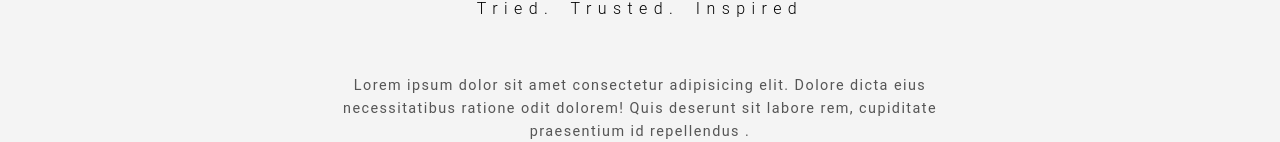
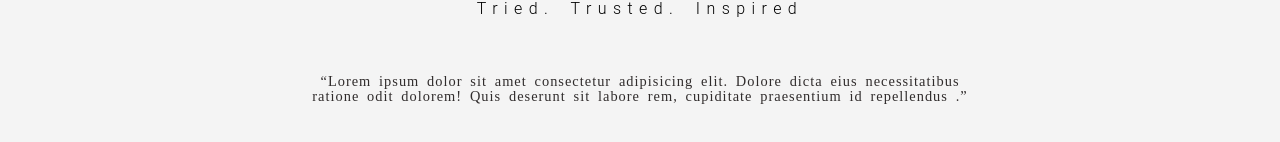
Before and after one commit to Abhinish-Kumar/HarshKK, a React (Vite) app: page /about in a window 1280 px wide. Shown: the part 810-952 px from the top of the page. Built offline with nearby package versions, Linux system fonts and the light colour scheme.

Commit message:
Update About.css

```diff
--- a/src/components/About/About.css
+++ b/src/components/About/About.css
@@ -127,15 +127,23 @@
 
         .blog-post p {
             /* word-spacing: .4rem; */
-            font-family: 'Roboto', sans-serif;
-            letter-spacing: .0.5rem;
-            letter-spacing: 0.1em; /* Slight letter spacing for elegance */
-  line-height: 1.6;
-            font-size: 0.9rem;
+            font-family: serif;
+            word-spacing: .2rem;
+            letter-spacing: 0.07em; /* Slight letter spacing for elegance */
+  line-height: 1.05;
+            font-size: .9rem;
           /* Line spacing for readability */
-            color: #555; /* Softer text color for content */
+            color: #302c2c; /* Softer text color for content */
             margin-bottom: 1rem; /* Space out paragraphs within the blog post */
         }
+        .blog-post  p::before {
+            content: "“";
+          }
+
+          .blog-post  p::after {
+            content: "”";
+          }
+
 
         /* Responsive styles */
         @media (max-width: 768px) {
```
